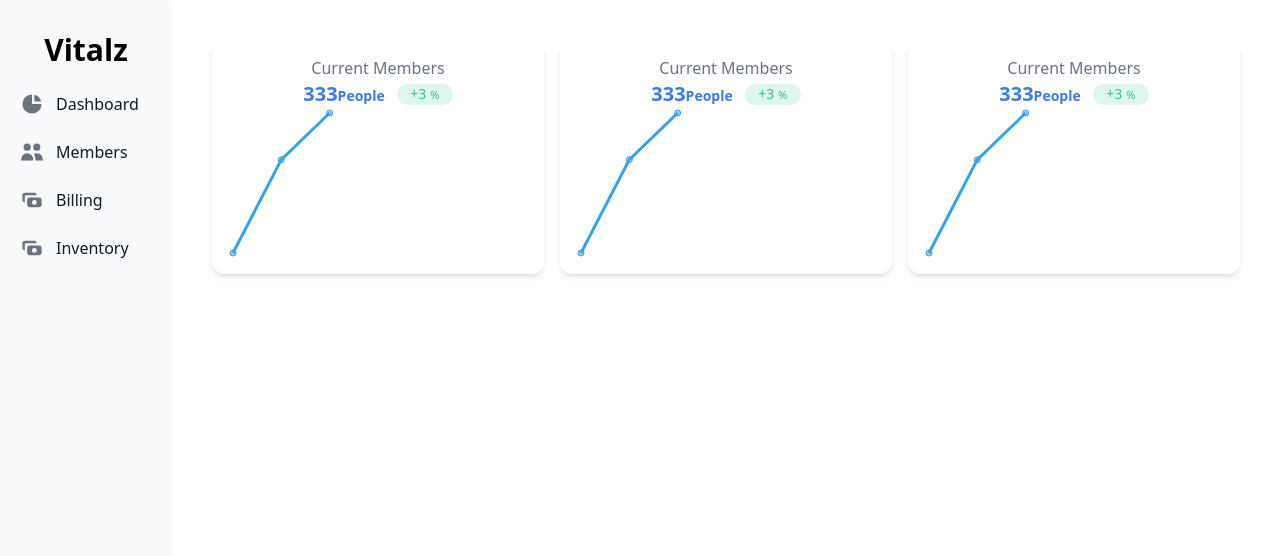
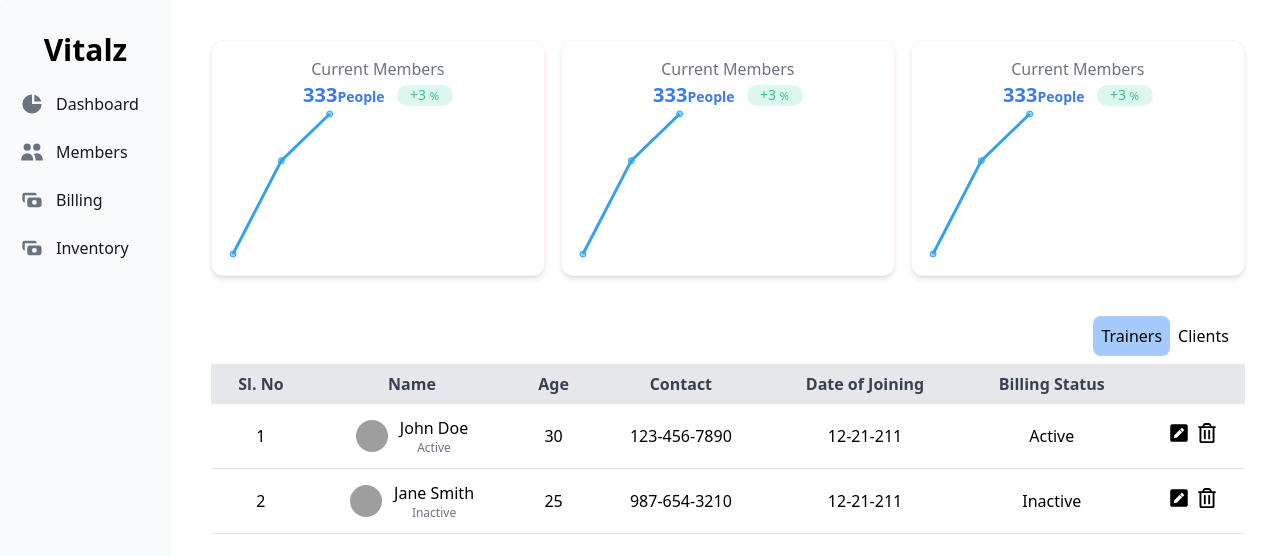
Before and after one commit to hknp796/vitalz, a React (Vite) app: page /dashboard in a window 1280 px wide. Shown: the top 556 px of the page. Built offline with nearby package versions, Linux system fonts and the light colour scheme; grey boxes are pictures that could not be loaded.

Commit message:
table added in dashboard

```diff
--- a/src/components/Chart.jsx
+++ b/src/components/Chart.jsx
@@ -51,7 +51,7 @@ export const options = {
 
 function Dashboard({data}) {
     return (
-        <div className='bg-white shadow-md p-4 rounded-xl'>
+        <div className='bg-white shadow-md p-4 rounded-xl border border-red-50'>
             <h3 className='text-gray-500 text-center'>Current Members</h3>
             <div className='flex items-center gap-3 justify-center'>
                 <div className='text-[#3C79ED]'>
--- a/src/components/Table.jsx
+++ b/src/components/Table.jsx
@@ -21,7 +21,8 @@ console.log(props);
 
   return (
     <div className="">
-      <table className="">
+
+      <table className="w-full">
         <thead>
           <tr className="bg-gray-200 text-gray-700">
             {props.headers.map((header, index) => (
--- /dev/null
+++ b/src/components/Tabs.jsx
@@ -0,0 +1,31 @@
+import React, { useState } from 'react';
+
+const CustomTabs = ({ tabs }) => {
+  const [activeTab, setActiveTab] = useState(0); // State to manage active tab
+
+  const handleTabClick = (index) => {
+    setActiveTab(index); // Set the active tab index
+  };
+
+  return (
+    <div>
+      <div className="text-right flex justify-end items-center border-gray-200 p-2">
+        {tabs.map((tab, index) => (
+          <button
+            key={index}
+            onClick={() => handleTabClick(index)}
+            className={index === activeTab ? 'bg-blue-300 p-2 rounded-lg' : 'p-2'}
+
+          >
+            {tab.title}
+          </button>
+        ))}
+      </div>
+      <div className="tab-content">
+        {tabs[activeTab].content}
+      </div>
+    </div>
+  );
+};
+
+export default CustomTabs;
--- a/src/pages/Dashboard.jsx
+++ b/src/pages/Dashboard.jsx
@@ -1,5 +1,8 @@
+import { Tabs } from 'flowbite-react';
 import React from 'react'
 import Chart from '../components/Chart'
+import DataTable from '../components/Table';
+import CustomTabs from '../components/Tabs';
 function Dashboard() {
     const labels = ['January', 'February', 'March', 'April', 'May', 'June', 'July'];
 
@@ -14,11 +17,39 @@ function Dashboard() {
             },
         ],
     };
+    const clients = [
+        { id: 1, name: 'John Doe', age: 30, contact: '123-456-7890', dateOfJoining: '12-21-211', billingStatus: 'Active' },
+        { id: 2, name: 'Jane Smith', age: 25, contact: '987-654-3210', dateOfJoining: '12-21-211', billingStatus: 'Inactive' },
+    ]
+
+    const tableHeaders = ['Sl. No', 'Name', 'Age', 'Contact', 'Date of Joining', 'Billing Status', ''];
+    const tabs = [
+        {
+            title: 'Trainers',
+            content: <DataTable clients={clients} headers={tableHeaders} />
+            ,
+        },
+        {
+            title: 'Clients',
+            content: <div>Content for Tab 2</div>,
+        },
+        // Add more tabs as needed
+    ];
+
     return (
-        <div className='p-10 flex items-start gap-4'>
-            <Chart  data={data}/>
-            <Chart  data={data}/>
-            <Chart  data={data}/>
+        <div className='p-10'>
+
+            <div className='flex items-start gap-4'>
+                <Chart data={data} />
+                <Chart data={data} />
+                <Chart data={data} />
+            </div>
+            <div>
+
+            </div>
+            <div className='mt-8'>
+                <CustomTabs tabs={tabs} />
+            </div>
         </div>
     )
 }
```
